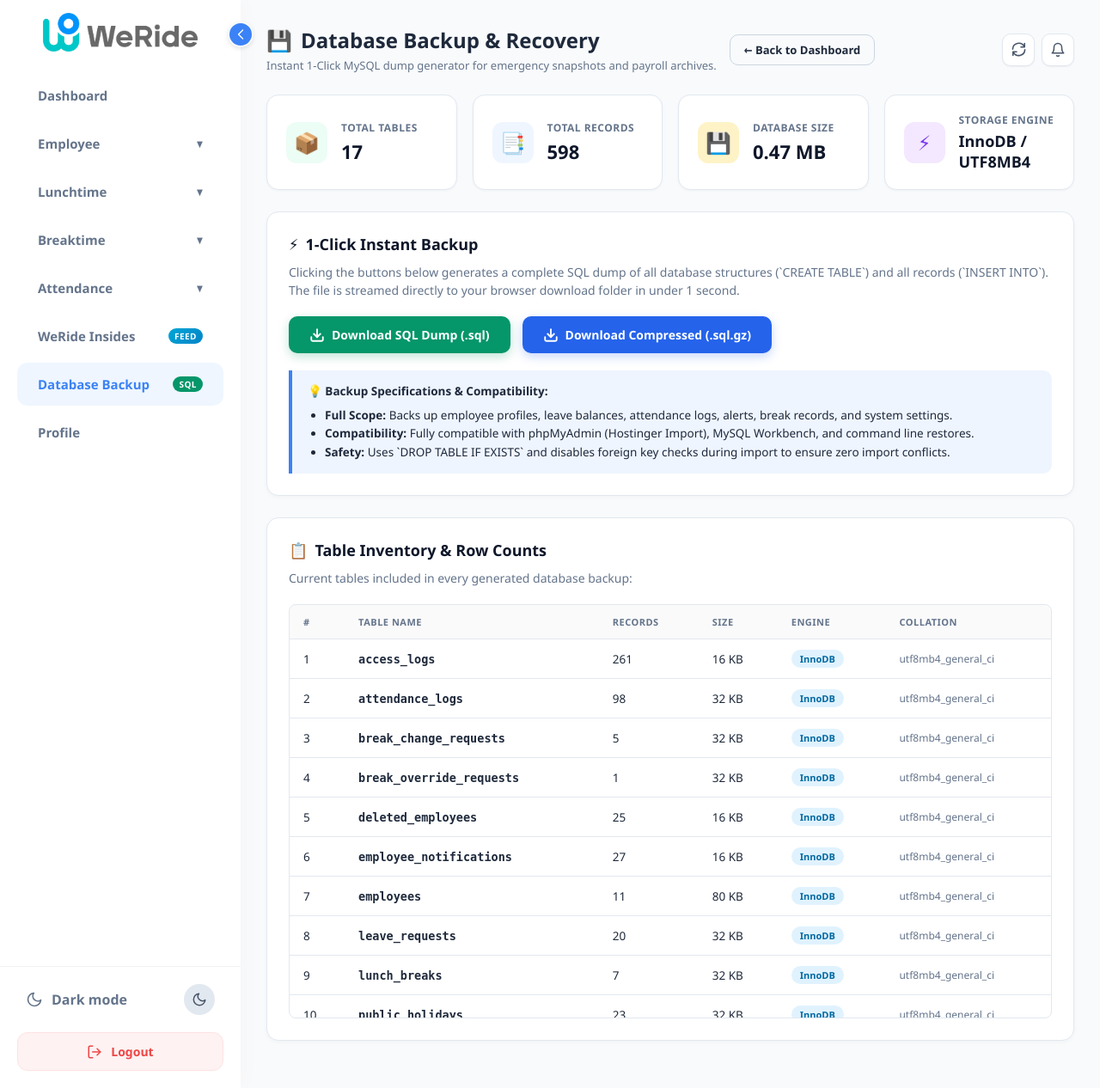
After one commit to Kavilol1018/Weride_Employee_Attendace_System_2.0, a PHP site: page /admin_backup.php in a window 1280 px wide. The commit adds this page. Shown: the whole page at 86% size. Run offline with PHP 8.4, Linux system fonts and the light colour scheme; the visitor is signed in with stand-in values (Sample User, id 1); data comes from the database, SQL or seed files in the repository; data that the repository does not hold is empty; some libraries are stand-ins or nearby versions.

Commit message:
Add 1-Click Database Backup tool in Admin navigation

```diff
--- /dev/null
+++ b/admin_backup.php
@@ -0,0 +1,378 @@
+<?php
+session_start();
+if (!isset($_SESSION['user_id']) || !in_array($_SESSION['role'], ['admin', 'hr'])) {
+    header("Location: index.php");
+    exit();
+}
+require_once __DIR__ . '/db_connect.php';
+
+$role_slug = $_SESSION['role'];
+$current_page = 'admin_backup.php';
+
+// Helper function to export full database SQL
+function export_database_sql($conn, $output_handle) {
+    fwrite($output_handle, "-- ========================================================\n");
+    fwrite($output_handle, "-- WeRide Employee Attendance System 2.0 - Database Backup\n");
+    fwrite($output_handle, "-- Backup Generated At: " . date('Y-m-d H:i:s') . " (Malaysia Time)\n");
+    fwrite($output_handle, "-- Server Host: " . mysqli_get_host_info($conn) . "\n");
+    fwrite($output_handle, "-- MySQL Version: " . mysqli_get_server_info($conn) . "\n");
+    fwrite($output_handle, "-- Created by Admin / HR via 1-Click Backup Tool\n");
+    fwrite($output_handle, "-- ========================================================\n\n");
+    fwrite($output_handle, "SET NAMES utf8mb4;\n");
+    fwrite($output_handle, "SET FOREIGN_KEY_CHECKS = 0;\n");
+    fwrite($output_handle, "SET SQL_MODE = 'NO_AUTO_VALUE_ON_ZERO';\n");
+    fwrite($output_handle, "SET time_zone = '+08:00';\n\n");
+
+    $tables = [];
+    $res = mysqli_query($conn, "SHOW TABLES");
+    if ($res) {
+        while ($row = mysqli_fetch_row($res)) {
+            $tables[] = $row[0];
+        }
+    }
+
+    foreach ($tables as $table) {
+        fwrite($output_handle, "-- --------------------------------------------------------\n");
+        fwrite($output_handle, "-- Table structure for `$table`\n");
+        fwrite($output_handle, "-- --------------------------------------------------------\n");
+        fwrite($output_handle, "DROP TABLE IF EXISTS `$table`;\n");
+
+        $create_res = mysqli_query($conn, "SHOW CREATE TABLE `$table`");
+        if ($create_res && $create_row = mysqli_fetch_row($create_res)) {
+            fwrite($output_handle, $create_row[1] . ";\n\n");
+        }
+
+        // Dump table data
+        fwrite($output_handle, "-- Dumping data for `$table`\n");
+        $data_res = mysqli_query($conn, "SELECT * FROM `$table`", MYSQLI_USE_RESULT);
+        if ($data_res) {
+            $num_fields = mysqli_num_fields($data_res);
+            $batch_values = [];
+            $batch_size = 200;
+
+            while ($row = mysqli_fetch_row($data_res)) {
+                $escaped = [];
+                for ($i = 0; $i < $num_fields; $i++) {
+                    if ($row[$i] === null) {
+                        $escaped[] = "NULL";
+                    } else {
+                        $escaped[] = "'" . mysqli_real_escape_string($conn, $row[$i]) . "'";
+                    }
+                }
+                $batch_values[] = "(" . implode(", ", $escaped) . ")";
+
+                if (count($batch_values) >= $batch_size) {
+                    fwrite($output_handle, "INSERT INTO `$table` VALUES\n" . implode(",\n", $batch_values) . ";\n");
+                    $batch_values = [];
+                }
+            }
+            if (!empty($batch_values)) {
+                fwrite($output_handle, "INSERT INTO `$table` VALUES\n" . implode(",\n", $batch_values) . ";\n");
+            }
+            fwrite($output_handle, "\n");
+        }
+    }
+
+    fwrite($output_handle, "SET FOREIGN_KEY_CHECKS = 1;\n");
+    fwrite($output_handle, "-- ========================================================\n");
+    fwrite($output_handle, "-- Database Backup Complete at " . date('Y-m-d H:i:s') . "\n");
+    fwrite($output_handle, "-- ========================================================\n");
+}
+
+// Handle Download Action
+if (isset($_GET['action']) && in_array($_GET['action'], ['download_sql', 'download_gz'])) {
+    if (!isset($_GET['token']) || $_GET['token'] !== $_SESSION['csrf_token']) {
+        die("Security error: Invalid CSRF token.");
+    }
+
+    $is_gz = ($_GET['action'] === 'download_gz' && function_exists('gzencode'));
+    $base_name = 'weride_backup_' . date('Y-m-d_His');
+    $filename = $base_name . ($is_gz ? '.sql.gz' : '.sql');
+
+    // Clean output buffer before sending headers
+    if (ob_get_level()) {
+        ob_end_clean();
+    }
+
+    header('Content-Description: File Transfer');
+    header('Content-Type: ' . ($is_gz ? 'application/gzip' : 'application/sql; charset=utf-8'));
+    header('Content-Disposition: attachment; filename="' . $filename . '"');
+    header('Expires: 0');
+    header('Cache-Control: must-revalidate, post-check=0, pre-check=0');
+    header('Pragma: public');
+
+    if ($is_gz) {
+        $temp_buffer = fopen('php://temp', 'r+');
+        export_database_sql($conn, $temp_buffer);
+        rewind($temp_buffer);
+        $raw_sql = stream_get_contents($temp_buffer);
+        fclose($temp_buffer);
+        echo gzencode($raw_sql, 9);
+    } else {
+        $out = fopen('php://output', 'w');
+        export_database_sql($conn, $out);
+        fclose($out);
+    }
+    exit();
+}
+
+// Query Table Statistics
+$table_stats = [];
+$total_rows = 0;
+$total_bytes = 0;
+$status_q = mysqli_query($conn, "SHOW TABLE STATUS");
+if ($status_q) {
+    while ($row = mysqli_fetch_assoc($status_q)) {
+        $bytes = (float)($row['Data_length'] + $row['Index_length']);
+        $total_bytes += $bytes;
+        $total_rows += (int)$row['Rows'];
+        $table_stats[] = [
+            'name' => $row['Name'],
+            'rows' => (int)$row['Rows'],
+            'bytes' => $bytes,
+            'engine' => $row['Engine'] ?? 'InnoDB',
+            'collation' => $row['Collation'] ?? 'utf8mb4_general_ci',
+            'update_time' => $row['Update_time'] ?? '-'
+        ];
+    }
+}
+$total_mb = round($total_bytes / (1024 * 1024), 2);
+?>
+<!DOCTYPE html>
+<html lang="en">
+<head>
+    <meta charset="UTF-8">
+    <meta name="viewport" content="width=device-width, initial-scale=1.0, maximum-scale=1.0, user-scalable=no, viewport-fit=cover">
+    <title>Database Backup &amp; Recovery - WeRide</title>
+    <link rel="icon" type="image/png" href="pic/logo_only.png">
+    <style>
+        body {
+            margin: 0;
+            font-family: 'Segoe UI', Tahoma, sans-serif;
+            background: var(--bg-color, #f8fafc);
+            color: var(--text-color, #1e293b);
+            min-height: 100vh;
+            transition: background 0.2s, color 0.2s;
+        }
+        .main-content {
+            flex: 1;
+            padding: 30px;
+            overflow-y: auto;
+            -webkit-overflow-scrolling: touch;
+            display: flex;
+            flex-direction: column;
+            min-height: 0;
+            box-sizing: border-box;
+        }
+        @media (min-width: 1025px) {
+            .main-content {
+                height: 100vh;
+                max-height: 100vh;
+            }
+        }
+        @media (max-width: 1024px) {
+            body {
+                height: auto !important;
+                overflow-y: auto !important;
+            }
+            .main-content {
+                height: auto !important;
+                overflow-y: visible !important;
+                padding: max(20px, calc(16px + env(safe-area-inset-top, 0px))) 16px calc(100px + env(safe-area-inset-bottom, 0px)) 16px !important;
+            }
+        }
+        .header { display: flex; justify-content: space-between; align-items: center; margin-bottom: 25px; flex-wrap: wrap; gap: 15px; }
+        .header h1 { margin: 0; font-size: 24px; color: var(--text-color, #1e293b); display: flex; align-items: center; gap: 10px; }
+        .stats-grid { display: grid; grid-template-columns: repeat(auto-fit, minmax(220px, 1fr)); gap: 18px; margin-bottom: 25px; }
+        .stat-card { background: var(--card-bg, #ffffff); border: 1px solid var(--border-color, #e2e8f0); border-radius: 14px; padding: 20px 22px; box-shadow: 0 1px 3px rgba(0,0,0,0.04); display: flex; align-items: center; gap: 16px; }
+        .stat-icon { width: 48px; height: 48px; border-radius: 12px; display: flex; align-items: center; justify-content: center; font-size: 24px; flex-shrink: 0; }
+        .stat-info { display: flex; flex-direction: column; }
+        .stat-label { font-size: 12px; font-weight: 700; color: var(--p-color, #64748b); text-transform: uppercase; letter-spacing: 0.5px; margin-bottom: 4px; }
+        .stat-value { font-size: 22px; font-weight: 800; color: var(--heading-color, #0f172a); }
+
+        .card { background: var(--card-bg, white); border-radius: 14px; padding: 25px; border: 1px solid var(--border-color, #e2e8f0); box-shadow: 0 2px 5px rgba(0,0,0,0.03); margin-bottom: 25px; }
+        .card-title { margin: 0 0 10px 0; font-size: 18px; font-weight: 700; color: var(--heading-color, #0f172a); display: flex; align-items: center; gap: 8px; }
+        .card-desc { color: var(--p-color, #64748b); font-size: 14px; margin-top: 0; margin-bottom: 20px; line-height: 1.5; }
+
+        .btn { display: inline-flex; align-items: center; gap: 8px; padding: 12px 24px; border-radius: 10px; font-weight: 700; font-size: 14px; cursor: pointer; text-decoration: none; border: none; transition: 0.15s ease-in-out; }
+        .btn-success { background: #059669; color: white; box-shadow: 0 4px 12px rgba(5, 150, 105, 0.25); }
+        .btn-success:hover { background: #047857; transform: translateY(-1px); }
+        .btn-primary { background: #2563eb; color: white; box-shadow: 0 4px 12px rgba(37, 99, 235, 0.25); }
+        .btn-primary:hover { background: #1d4ed8; transform: translateY(-1px); }
+        .btn-outline { background: transparent; color: var(--text-color, #1e293b); border: 1px solid var(--border-color, #cbd5e1); }
+        .btn-outline:hover { background: var(--border-color, #f1f5f9); }
+
+        .button-group { display: flex; gap: 14px; flex-wrap: wrap; margin-bottom: 15px; }
+
+        .info-callout { background: rgba(59, 130, 246, 0.08); border-left: 4px solid #3b82f6; padding: 14px 18px; border-radius: 0 10px 10px 0; margin-top: 20px; font-size: 13.5px; color: var(--text-color, #1e293b); line-height: 1.6; }
+        .info-callout ul { margin: 6px 0 0 0; padding-left: 20px; }
+
+        table { width: 100%; border-collapse: collapse; text-align: left; font-size: 13.5px; }
+        th { padding: 12px 16px; background: rgba(0,0,0,0.02); color: var(--p-color, #64748b); font-weight: 700; text-transform: uppercase; font-size: 11px; letter-spacing: 0.5px; border-bottom: 1px solid var(--border-color, #e2e8f0); }
+        td { padding: 12px 16px; border-bottom: 1px solid var(--border-color, #e2e8f0); color: var(--text-color, #1e293b); }
+        tr:hover td { background: rgba(0,0,0,0.015); }
+        .table-responsive { overflow-x: auto; max-height: 480px; overflow-y: auto; border-radius: 8px; border: 1px solid var(--border-color, #e2e8f0); }
+
+        .badge-pill { display: inline-block; padding: 3px 10px; border-radius: 999px; font-size: 11px; font-weight: 700; background: #e0f2fe; color: #0369a1; }
+
+        /* Dark mode */
+        body.dark-mode {
+            --bg-color: #0f172a;
+            --text-color: #f8fafc;
+            --card-bg: #1e293b;
+            --heading-color: #f1f5f9;
+            --p-color: #94a3b8;
+            --border-color: #334155;
+            color-scheme: dark;
+        }
+        body.dark-mode .info-callout {
+            background: rgba(59, 130, 246, 0.15);
+            color: #cbd5e1;
+        }
+        body.dark-mode th {
+            background: rgba(255,255,255,0.03);
+            border-bottom-color: #334155;
+        }
+        body.dark-mode td {
+            border-bottom-color: #334155;
+        }
+        body.dark-mode .badge-pill {
+            background: rgba(3, 105, 161, 0.3);
+            color: #38bdf8;
+        }
+    </style>
+    <link rel="stylesheet" href="assets/css/dark_mode.css?v=<?php echo time(); ?>">
+    <script src="assets/js/theme_toggle.js"></script>
+    <link rel="stylesheet" href="assets/css/global_fixes.css?v=<?php echo time(); ?>">
+</head>
+<body>
+
+    <?php include 'sidebar.php'; ?>
+
+    <main class="main-content">
+        <div class="header">
+            <div>
+                <h1>
+                    <span>💾</span> Database Backup &amp; Recovery
+                </h1>
+                <div style="font-size: 13px; color: var(--p-color, #64748b); margin-top: 4px;">
+                    Instant 1-Click MySQL dump generator for emergency snapshots and payroll archives.
+                </div>
+            </div>
+            <div>
+                <a href="<?php echo htmlspecialchars($role_slug); ?>_dashboard.php" class="btn btn-outline" style="padding: 8px 16px; font-size: 13px;">
+                    ← Back to Dashboard
+                </a>
+            </div>
+        </div>
+
+        <!-- STATS CARDS -->
+        <div class="stats-grid">
+            <div class="stat-card">
+                <div class="stat-icon" style="background: #ecfdf5; color: #059669;">📦</div>
+                <div class="stat-info">
+                    <span class="stat-label">Total Tables</span>
+                    <span class="stat-value"><?php echo count($table_stats); ?></span>
+                </div>
+            </div>
+            <div class="stat-card">
+                <div class="stat-icon" style="background: #eff6ff; color: #2563eb;">📑</div>
+                <div class="stat-info">
+                    <span class="stat-label">Total Records</span>
+                    <span class="stat-value"><?php echo number_format($total_rows); ?></span>
+                </div>
+            </div>
+            <div class="stat-card">
+                <div class="stat-icon" style="background: #fef3c7; color: #d97706;">💾</div>
+                <div class="stat-info">
+                    <span class="stat-label">Database Size</span>
+                    <span class="stat-value"><?php echo $total_mb; ?> MB</span>
+                </div>
+            </div>
+            <div class="stat-card">
+                <div class="stat-icon" style="background: #f3e8ff; color: #7c3aed;">⚡</div>
+                <div class="stat-info">
+                    <span class="stat-label">Storage Engine</span>
+                    <span class="stat-value" style="font-size: 18px;">InnoDB / UTF8MB4</span>
+                </div>
+            </div>
+        </div>
+
+        <!-- 1-CLICK BACKUP CARD -->
+        <div class="card">
+            <h2 class="card-title">
+                <span>⚡</span> 1-Click Instant Backup
+            </h2>
+            <p class="card-desc">
+                Clicking the buttons below generates a complete SQL dump of all database structures (`CREATE TABLE`) and all records (`INSERT INTO`). The file is streamed directly to your browser download folder in under 1 second.
+            </p>
+
+            <div class="button-group">
+                <a href="admin_backup.php?action=download_sql&token=<?php echo urlencode($_SESSION['csrf_token']); ?>" class="btn btn-success">
+                    <svg width="18" height="18" viewBox="0 0 24 24" fill="none" stroke="currentColor" stroke-width="2.5" stroke-linecap="round" stroke-linejoin="round"><path d="M21 15v4a2 2 0 0 1-2 2H5a2 2 0 0 1-2-2v-4"/><polyline points="7 10 12 15 17 10"/><line x1="12" y1="15" x2="12" y2="3"/></svg>
+                    Download SQL Dump (.sql)
+                </a>
+
+                <?php if (function_exists('gzencode')): ?>
+                <a href="admin_backup.php?action=download_gz&token=<?php echo urlencode($_SESSION['csrf_token']); ?>" class="btn btn-primary">
+                    <svg width="18" height="18" viewBox="0 0 24 24" fill="none" stroke="currentColor" stroke-width="2.5" stroke-linecap="round" stroke-linejoin="round"><path d="M21 15v4a2 2 0 0 1-2 2H5a2 2 0 0 1-2-2v-4"/><polyline points="7 10 12 15 17 10"/><line x1="12" y1="15" x2="12" y2="3"/></svg>
+                    Download Compressed (.sql.gz)
+                </a>
+                <?php endif; ?>
+            </div>
+
+            <div class="info-callout">
+                <strong>💡 Backup Specifications &amp; Compatibility:</strong>
+                <ul>
+                    <li><strong>Full Scope:</strong> Backs up employee profiles, leave balances, attendance logs, alerts, break records, and system settings.</li>
+                    <li><strong>Compatibility:</strong> Fully compatible with phpMyAdmin (Hostinger Import), MySQL Workbench, and command line restores.</li>
+                    <li><strong>Safety:</strong> Uses `DROP TABLE IF EXISTS` and disables foreign key checks during import to ensure zero import conflicts.</li>
+                </ul>
+            </div>
+        </div>
+
+        <!-- TABLE INVENTORY CARD -->
+        <div class="card">
+            <h2 class="card-title">
+                <span>📋</span> Table Inventory &amp; Row Counts
+            </h2>
+            <p class="card-desc">
+                Current tables included in every generated database backup:
+            </p>
+
+            <div class="table-responsive">
+                <table>
+                    <thead>
+                        <tr>
+                            <th>#</th>
+                            <th>Table Name</th>
+                            <th>Records</th>
+                            <th>Size</th>
+                            <th>Engine</th>
+                            <th>Collation</th>
+                        </tr>
+                    </thead>
+                    <tbody>
+                        <?php
+                        $idx = 1;
+                        foreach ($table_stats as $ts):
+                            $kb = round($ts['bytes'] / 1024, 1);
+                        ?>
+                        <tr>
+                            <td><?php echo $idx++; ?></td>
+                            <td><strong><code><?php echo htmlspecialchars($ts['name']); ?></code></strong></td>
+                            <td><?php echo number_format($ts['rows']); ?></td>
+                            <td><?php echo $kb >= 1024 ? round($kb / 1024, 2) . ' MB' : $kb . ' KB'; ?></td>
+                            <td><span class="badge-pill"><?php echo htmlspecialchars($ts['engine']); ?></span></td>
+                            <td style="color: var(--p-color, #64748b); font-size: 12px;"><?php echo htmlspecialchars($ts['collation']); ?></td>
+                        </tr>
+                        <?php endforeach; ?>
+                    </tbody>
+                </table>
+            </div>
+        </div>
+
+    </main>
+
+</body>
+</html>
--- a/sidebar.php
+++ b/sidebar.php
@@ -1129,6 +1129,18 @@ body.dark-mode .feed-mobile-badge {
                 <span style="font-size: 10px; background: linear-gradient(135deg, #00a6d6, #0284c7); color: white; padding: 2px 7px; border-radius: 999px; font-weight: 700; letter-spacing: 0.5px;">FEED</span>
             </li>
         </a>
+
+        <?php if ($role_slug === 'admin' || $role_slug === 'hr'): ?>
+        <!-- Database Backup (Admin / HR) -->
+        <a href="admin_backup.php" style="text-decoration: none;">
+            <li class="nav-item <?php echo $current_page == 'admin_backup.php' ? 'active' : ''; ?>" style="display: flex; align-items: center; justify-content: space-between;">
+                <span style="display: flex; align-items: center; gap: 8px;">
+                    <span>Database Backup</span>
+                </span>
+                <span style="font-size: 10px; background: #059669; color: white; padding: 2px 7px; border-radius: 999px; font-weight: 700; letter-spacing: 0.5px;">SQL</span>
+            </li>
+        </a>
+        <?php endif; ?>
 
         <!-- Profile -->
         <li class="nav-item <?php echo $current_page == 'profile.php' ? 'active' : ''; ?>">
```
